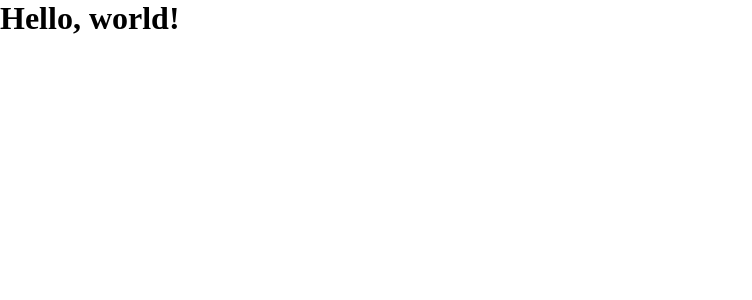
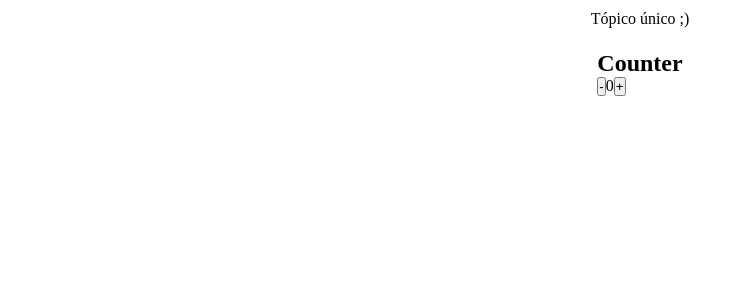
Before and after one commit to jorgejunior618/react-redux-contador, a React (Create React App) app: page / in a window 1280 px wide. Shown: the top 300 px of the page, without its empty margins (0-752 px from the left). Built offline with nearby package versions, Linux system fonts and the light colour scheme.

Commit message:
Finalização do componente

```diff
--- a/src/App.tsx
+++ b/src/App.tsx
@@ -1,10 +1,11 @@
 import React from 'react';
 import './css/App.css';
+import CounterScreen from './screens/CounterScreen';
 
 function App() {
   return (
     <div className="App">
-      <h1>Hello, world!</h1>
+      <CounterScreen />
     </div>
   );
 }
--- /dev/null
+++ b/src/screens/CounterScreen.tsx
@@ -0,0 +1,61 @@
+import React from 'react';
+import { useDispatch, useSelector } from 'react-redux';
+import { Dispatch } from 'redux';
+import styled from 'styled-components';
+import Counter from '../components/Counter';
+import { decrementCounter, incrementCounter } from '../redux/actions';
+import { CounterState } from '../type';
+
+const ClassRoom = styled.div`
+  display: flex;
+  flex-direction: column;
+`;
+
+const ClassRoomControls = styled.div`
+  display: flex;
+  justify-content: space-around;
+  margin: 10px 0;
+`;
+
+const ClassRoomBoard = styled.div`
+  margin: 12px;
+  display: flex;
+  justify-content: center;
+  align-items: center;
+`;
+
+function CounterScreen() {
+  const count: number = useSelector((state: CounterState) => state.count);
+  const dispatch: Dispatch<any> = useDispatch();
+
+  const increment = React.useCallback(
+    () => {
+      dispatch(incrementCounter());
+    },
+    [dispatch],
+  );
+
+  const decrement = React.useCallback(
+    () => {
+      dispatch(decrementCounter());
+    },
+    [dispatch],
+  );
+
+  return (
+    <ClassRoom>
+      <ClassRoomControls>
+        Tópico único ;)
+      </ClassRoomControls>
+      <ClassRoomBoard>
+        <Counter
+          count={count}
+          incrementCounter={increment}
+          decrementCounter={decrement}
+        />
+      </ClassRoomBoard>
+    </ClassRoom>
+  );
+}
+
+export default CounterScreen;
```
